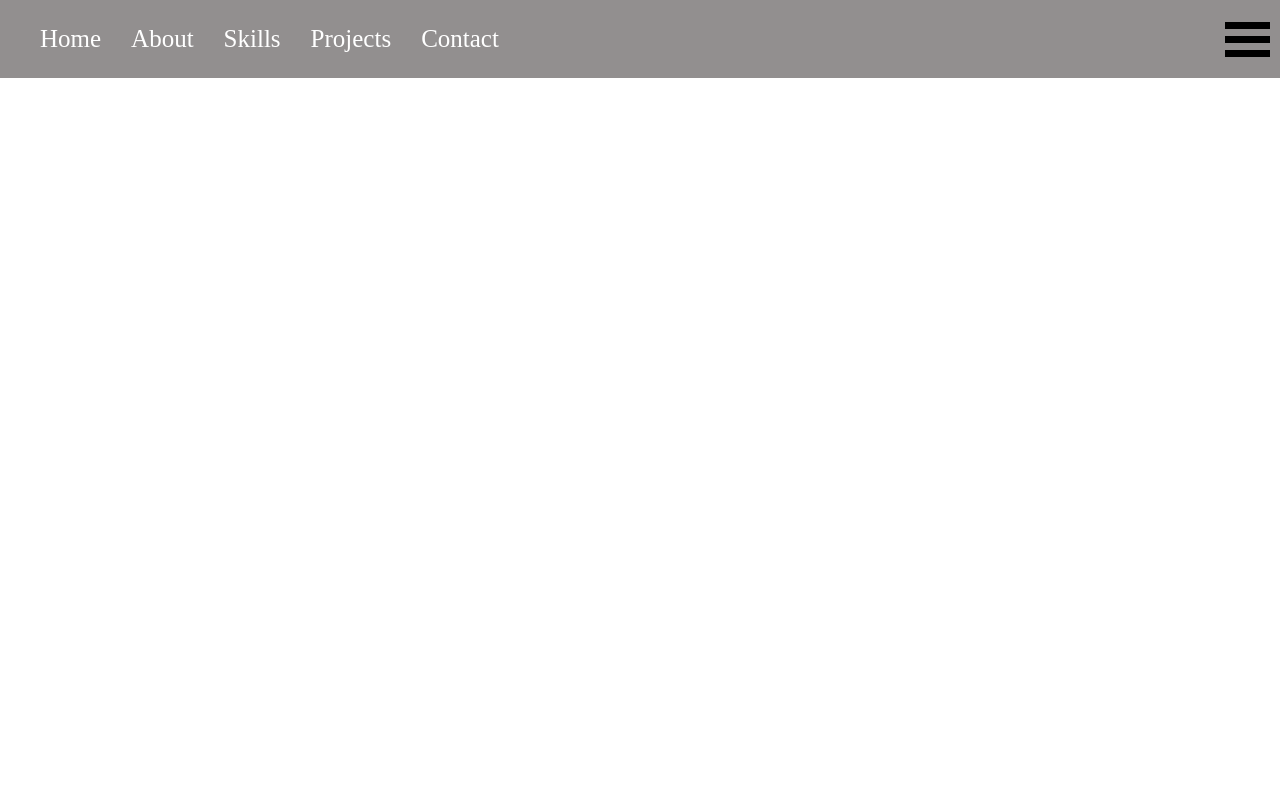
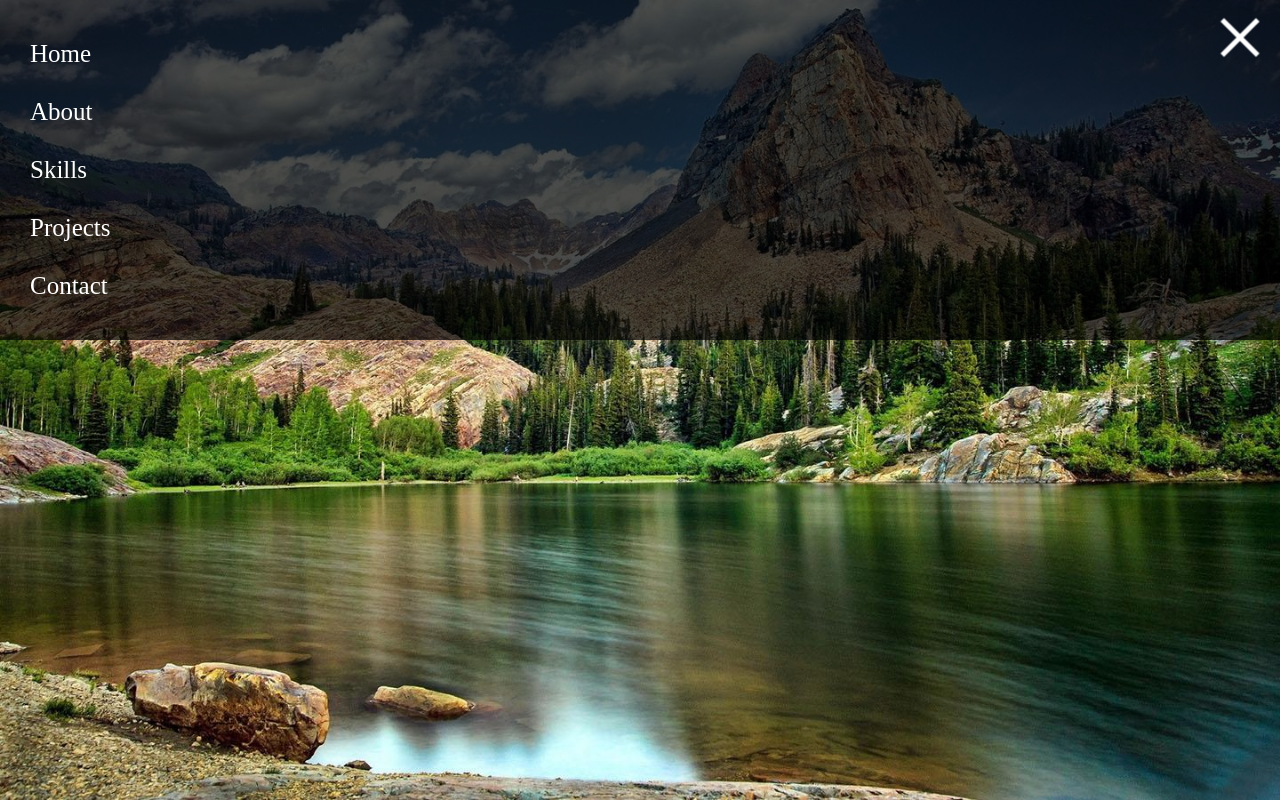
Before and after one commit to Raloseq/Portfolio, a plain HTML site: page index.html in a window 1280 px wide. Both pictures are taken after a click on the element 1247 px from the left and 39 px from the top of the page. Drawn offline with Linux system fonts and the light colour scheme.

Commit message:
Add menu with animations

```diff
--- a/js/nav.js
+++ b/js/nav.js
@@ -1,4 +1,10 @@
-const openMobileNav = document.querySelector('.app-nav--burger');
-openMobileNav.addEventListener('click', function () {
-    openMobileNav.classList.toggle('app-nav--burger__active');
-})
+const burgerAnimation = document.querySelector('.app-nav--burger');
+const openMobileNav = document.querySelector('.app-nav');
+const navItems = document.querySelectorAll('.app-nav--item');
+burgerAnimation.addEventListener('click', function () {
+    burgerAnimation.classList.toggle('app-nav--burger__active');
+    openMobileNav.classList.toggle('active');
+    navItems.forEach(function (e) {
+        e.classList.toggle('active-item');
+    })
+});
--- a/scss/_header.scss
+++ b/scss/_header.scss
@@ -0,0 +1,6 @@
+.app-header {
+    height: 100vh;
+    background: url(../images/hero-image.jpg) no-repeat center;
+    background-size: cover;
+    background-attachment: fixed;
+}
--- a/scss/_nav.scss
+++ b/scss/_nav.scss
@@ -1,25 +1,47 @@
 .app-nav {
+    position: fixed;
     width: 100%;
-    position: fixed;
-    background-color: rgba(70, 66, 66, 0.589);
     font-size: 25px;
-    display: flex;
-    align-items: center;
-    justify-content: space-between;
+    top: -100%;
+    z-index: 99999;
+    background-color: rgba(0, 0, 0, .7);
+    transition: .4s;
 
     .app-nav--list {
         display: flex;
+        flex-direction: column;
+        justify-content: space-between;
         padding: 25px;
         list-style-type: none;
 
         .app-nav--item {
-            margin: 0 15px;
+            margin: 15px;
+            opacity: 0;
+
+            &.active-item {
+                animation: show-item .5s .8s forwards;
+
+                &:nth-child(2) {
+                    animation: show-item .5s 1s forwards;
+                }
+
+                &:nth-child(3) {
+                    animation: show-item .5s 1.2s forwards;
+                }
+
+                &:nth-child(4) {
+                    animation: show-item .5s 1.4s forwards;
+                }
+
+                &:nth-child(5) {
+                    animation: show-item .5s 1.6s forwards;
+                }
+            }
 
             .app-nav--link {
                 text-decoration: none;
                 color: white;
                 position: relative;
-
 
                 &::before {
                     content: '';
@@ -40,24 +62,73 @@
     }
 
     .app-nav--burger {
-        width: 45px;
+        position: fixed;
+        top: 20px;
+        right: 5px;
+        width: 50px;
         height: 35px;
         margin: 0 10px;
-        display: flex;
-        flex-direction: column;
-        justify-content: space-between;
         cursor: pointer;
-
-        &.__active {
-            transform: rotate(90deg);
-        }
+        transition: .2s;
 
         span {
+            position: absolute;
+            width: 100%;
+            height: 5px;
+            background-color: white;
 
-            width: 100%;
-            height: 7px;
-            background-color: black;
+            transition: top .2s .2s,
+                bottom .2s .2s, opacity .2s .3s, transform .2s .4s;
 
+            &:nth-child(1) {
+                top: 0;
+            }
+
+            &:nth-child(2) {
+                top: calc(50% - 2.5px);
+            }
+
+            &:nth-child(3) {
+                bottom: 0;
+            }
         }
     }
+
+    //ACTIVE ITEMS
+    .app-nav--burger__active {
+        transform: rotate(-90deg);
+
+        span {
+            &:nth-child(1) {
+                top: calc(50% - 2.5px);
+                transform: rotate(45deg);
+            }
+
+            &:nth-child(2) {
+                opacity: 0;
+            }
+
+            &:nth-child(3) {
+                bottom: calc(50% - 2.5px);
+                transform: rotate(-45deg);
+            }
+        }
+    }
+
+    &.active {
+        top: 0;
+    }
 }
+
+//KEYFRAMES
+@keyframes show-item {
+    0% {
+        opacity: 0;
+        transform: translateX(-20px);
+    }
+
+    100% {
+        opacity: 1;
+        transform: translateX(-10px);
+    }
+}
```
Also changed, not shown: css/main.min.css, images/hero-image.jpg (added), 1 other file.
